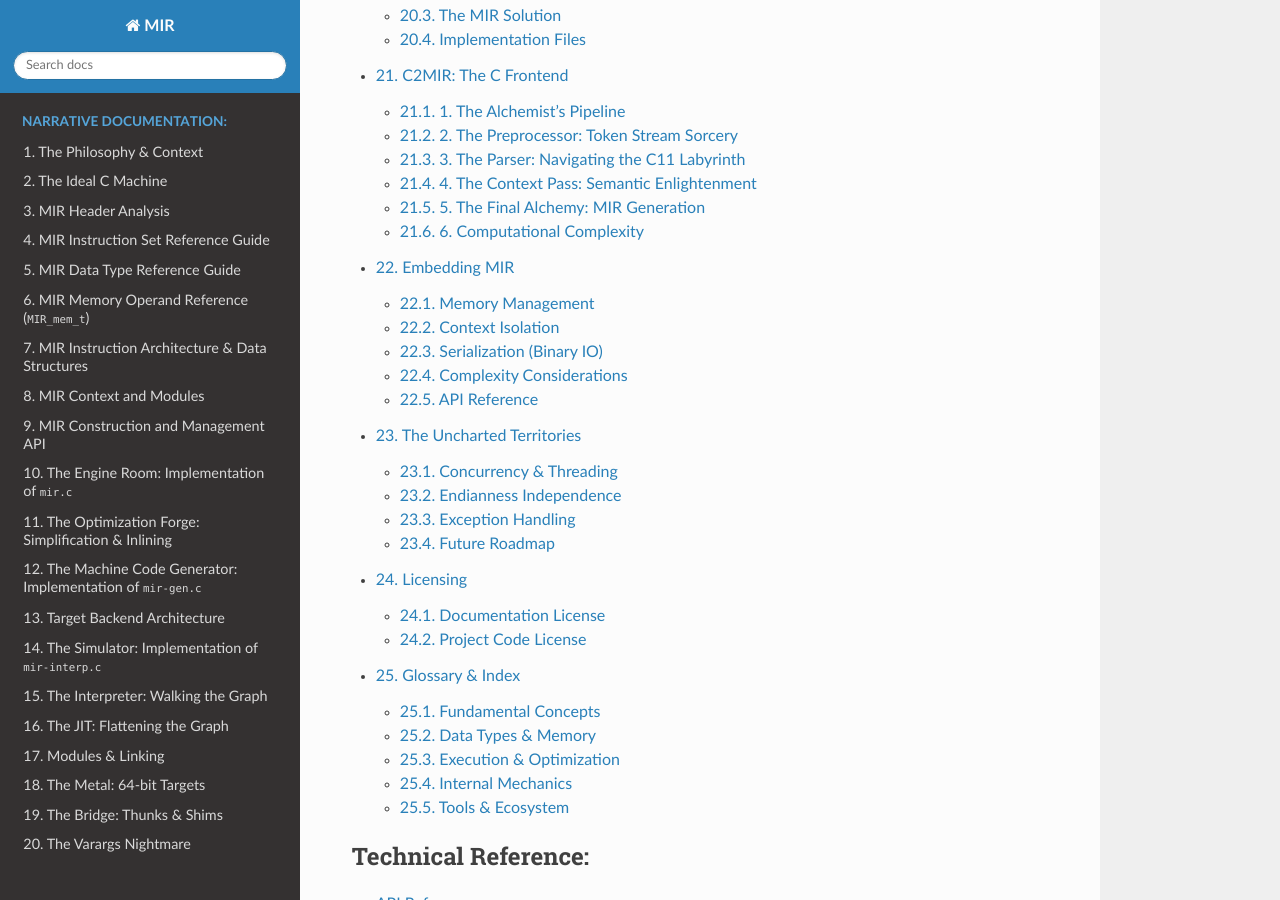
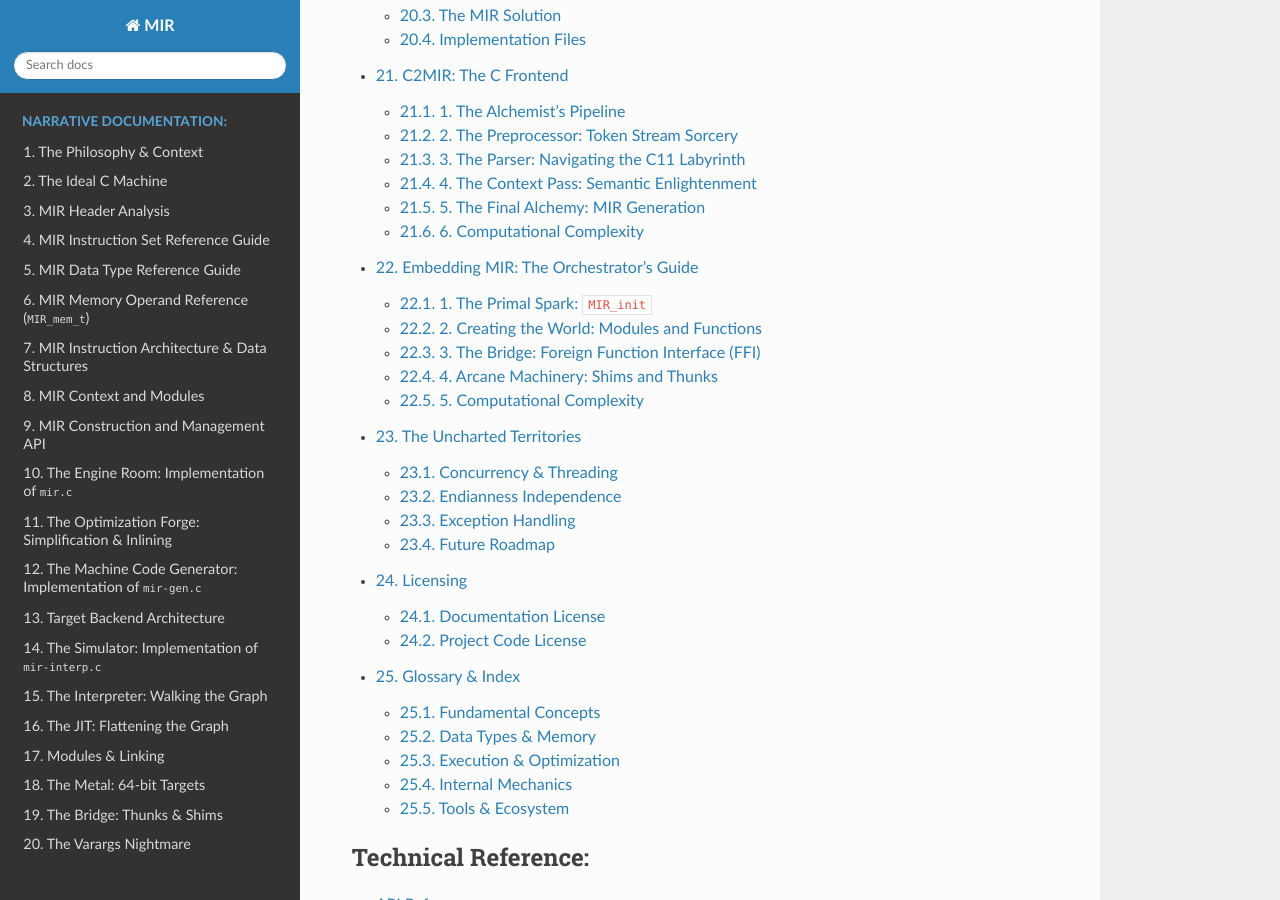
Before and after one commit to cyrilmhansen/mir-sys, a Sphinx documentation site: the page built from doc/index.rst, in a window 1280 px wide and 900 px high, scrolled down 5523 px. Built offline with Sphinx 7.4.7 and the Read the Docs theme 3.1.0, drawn with Linux system fonts in a browser that asks for light colours; some of the changed lines change nothing that is shown.

Commit message:
Docs: complete Embedding guide with technical details on shims, thunks, and FFI

```diff
--- a/doc/09_embedding.rst
+++ b/doc/09_embedding.rst
@@ -1,93 +1,120 @@
-Embedding MIR
-=============
+Embedding MIR: The Orchestrator's Guide
+======================================
 
-MIR is designed from the ground up to be embedded into other applications, from high-level language runtimes (Ruby, Lua) to operating system kernels. This chapter covers the essential mechanics of integrating MIR: memory management, context isolation, and serialization.
+Welcome to the **Conductor's Podium**.
 
-Memory Management
------------------
-MIR never calls `malloc`, `realloc`, or `free` directly. Instead, it relies on a user-provided allocator interface, making it suitable for restricted environments (kernels, embedded systems) or specialized memory strategies (arenas, pools).
+Embedding MIR into your application is not just about linking a library; it is about building a dynamic, self-evolving organism within your process. This chapter explores how to initialize the MIR universe, populate it with logic, and bridge the gap between static host code and dynamic JIT-compiled instructions.
 
-Initialization
-~~~~~~~~~~~~~~
-To start MIR, you must create a context using `MIR_init` (or `MIR_init2`), providing two allocators:
+1. The Primal Spark: ``MIR_init``
+---------------------------------
 
-1.  **Data Allocator** (`MIR_alloc_t`): Used for internal structures (IR nodes, lists, hash tables).
-2.  **Code Allocator** (`MIR_code_alloc_t`): Used by the JIT to allocate executable memory (needs `PROT_EXEC` on POSIX).
+Before any instruction can be executed, you must create a **Context**. The context is the container for all MIR modules, strings, and global state.
 
 .. code-block:: c
+   MIR_context_t ctx = MIR_init();
 
-   #include "mir.h"
-   #include "mir-gen.h"
+*   **Isolation**: Each context is independent. You can run multiple MIR instances in different threads without them interfering with each other.
+*   **Memory Management**: MIR uses its own internal allocators within the context to ensure high-speed allocations for tiny objects (like IR nodes).
 
-   // Example: Using standard malloc/free
-   void *my_malloc (size_t size, void *user_data) { return malloc(size); }
-   // ... define realloc and free ...
+2. Creating the World: Modules and Functions
+--------------------------------------------
 
-   int main() {
-       MIR_alloc_t alloc = { .malloc = my_malloc, ... };
-       MIR_context_t ctx = MIR_init(); // Uses default wrappers around malloc
-       // ...
-       MIR_finish(ctx);
-       return 0;
-   }
-
-Context Isolation
------------------
-All MIR state is encapsulated within the `MIR_context_t` opaque handle. This design guarantees:
-
--   **Thread Safety**: Multiple threads can run independent MIR contexts simultaneously without locking.
--   **Resource cleanup**: `MIR_finish(ctx)` frees all memory associated with that context.
-
-Serialization (Binary IO)
--------------------------
-For rapid startup, MIR modules can be serialized to a compact binary format. This allows you to compile standard libraries once and load them quickly, or cache JIT input.
-
-Standard I/O
-~~~~~~~~~~~~
-The simplest API reads/writes to a C `FILE*`.
+Once the context is ready, you build your logic hierarchy: **Module** -> **Function** -> **Instruction**.
 
 .. code-block:: c
+   MIR_module_t module = MIR_new_module(ctx, "my_logic");
+   MIR_item_t func_item = MIR_new_func(ctx, "add", 1, &res_type, 2,
+                                       MIR_T_I64, "a", MIR_T_I64, "b");
 
-   // Save to file
-   FILE *f = fopen("lib.mirb", "wb");
-   MIR_write(ctx, f);
-   fclose(f);
+   // Get the function object to add instructions
+   MIR_func_t func = func_item->u.func;
+   MIR_reg_t a = MIR_reg(ctx, "a", func);
+   MIR_reg_t b = MIR_reg(ctx, "b", func);
+   MIR_reg_t res = MIR_new_func_reg(ctx, func, MIR_T_I64, "res");
 
-   // Load from file
-   f = fopen("lib.mirb", "rb");
-   MIR_read(ctx, f);
-   fclose(f);
+   MIR_append_insn(ctx, func_item,
+                   MIR_new_insn(ctx, MIR_ADD, MIR_new_reg_op(ctx, res),
+                                MIR_new_reg_op(ctx, a), MIR_new_reg_op(ctx, b)));
+   MIR_append_insn(ctx, func_item,
+                   MIR_new_insn(ctx, MIR_RET, MIR_new_reg_op(ctx, res)));
 
-Custom Streams
-~~~~~~~~~~~~~~
-For advanced usage (e.g., loading from a memory buffer, network socket, or compressed archive), MIR provides function-pointer based APIs:
+   MIR_finish_func(ctx);
+   MIR_finish_module(ctx);
 
--   `MIR_write_with_func`
--   `MIR_read_with_func`
+3. The Bridge: Foreign Function Interface (FFI)
+-----------------------------------------------
+
+A JIT compiler is useless if it cannot talk to the host. MIR provides a robust **FFI** mechanism.
+
+3.1 Importing Host Functions
+~~~~~~~~~~~~~~~~~~~~~~~~~~~~
+
+To call a C function (like ``printf``) from MIR:
+
+1.  Create an **Import** item in your MIR module.
+2.  Use ``MIR_load_external`` to map the MIR name to the physical C function address.
 
 .. code-block:: c
+   MIR_new_import(ctx, "printf");
+   MIR_load_external(ctx, "printf", &printf);
 
-   // Example: Reading from a memory buffer
-   int byte_reader(MIR_context_t ctx) {
-       // return next byte from buffer or EOF
-   }
+3.2 Calling MIR from the Host
+~~~~~~~~~~~~~~~~~~~~~~~~~~~~~
 
-   MIR_read_with_func(ctx, byte_reader);
+To call a dynamic MIR function from your static C code, you have two choices:
 
-Complexity Considerations
--------------------------
--   **Initialization**: $O(1)$.
--   **Binary I/O**:
-    -   **Time**: $O(N)$ where $N$ is the size of the module. Binary loading is typically 10-100x faster than parsing textual MIR.
-    -   **Memory**: Stream-based. Only the resulting internal structures are allocated; no massive intermediate buffers are required.
+1.  **The Interpreter**: Slow but simple.
+    .. code-block:: c
+       MIR_val_t results[1], args[2];
+       args[0].i = 10; args[1].i = 20;
+       MIR_interp(ctx, func_item, results, 2, args[0], args[1]);
+2.  **The JIT Pointer**: Fast.
+    .. code-block:: c
+       typedef int64_t (*add_func_t)(int64_t, int64_t);
+       add_func_t fn_ptr = (add_func_t)MIR_gen(ctx, func_item);
+       int64_t sum = fn_ptr(10, 20);
 
-API Reference
--------------
-.. doxygenfunction:: MIR_init
-   :project: MIR
+.. _embedding_arcane:
 
-.. doxygenfunction:: MIR_read
-   :project: MIR
+4. Arcane Machinery: Shims and Thunks
+-------------------------------------
 
-.. doxygenfunction:: MIR_write
-   :project: MIR
+When the host calls a dynamic function, it isn't just a simple jump. There is an invisible layer of **Arcane Machinery** at work.
+
+4.1 The Interpreter Shim
+~~~~~~~~~~~~~~~~~~~~~~~~
+
+If you call an interpreted function through a physical function pointer, MIR must generate an **Interpreter Shim** on the fly.
+
+*   **The Problem**: The CPU expects a standard ABI (stack frames, register values). The interpreter needs a ``MIR_val_t`` array.
+*   **The Solution**: ``_MIR_get_interp_shim`` (e.g., in ``mir-x86_64.c``) emits raw machine code bytes that:
+    1.  Save all caller registers to a temporary buffer.
+    2.  Call the C-based ``MIR_interp`` function.
+    3.  Load the results back into the correct ABI return registers.
+    4.  Return to the caller as if nothing happened.
+
+4.2 The Lazy Thunk
+~~~~~~~~~~~~~~~~~~
+
+For lazy JIT compilation, MIR uses **Thunks**.
+
+*   **The Ghost**: When a module is loaded but not yet compiled, its function pointers point to a "Thunk"—a tiny trampoline.
+*   **The Trap**: When called, the thunk "traps" execution and calls the JIT generator.
+*   **The Patch**: The generator compiles the function and then **patches** the thunk (using ``_MIR_change_code``) to jump directly to the new native code. All subsequent calls bypass the generator entirely.
+
+.. note::
+   **Historical Lore: Self-Modifying Code**
+
+   In the 1980s, self-modifying code was common in games but is now highly restricted by modern OS security (W^X - Write XOR Execute). MIR navigates this by carefully managing memory protections and using architecture-specific "Fence" instructions (like ``ISB`` on ARM or ``MFENCE`` on x86) to flush the CPU's instruction cache after a patch.
+
+5. Computational Complexity
+---------------------------
+
+*   **Context Init (``MIR_init``)**: :math:`O(1)`.
+*   **Instruction Append**: :math:`O(1)` (Adding to a doubly-linked list).
+*   **Linking (``MIR_link``)**: :math:`O(I + E)` where :math:`I` is the number of imports and :math:`E` is the number of exports. It involves multiple hash table lookups to resolve names.
+*   **Memory**:
+    *   **IR Storage**: Proportional to the number of instructions.
+    *   **String Pool**: :math:`O(S)` where :math:`S` is the total length of all unique identifiers and string literals.
+
+Summary: Embedding MIR allows you to turn your application into a high-performance compiler host. Whether you are building a scripting language runtime or an optimized database query engine, MIR provides the physical foundation for your virtual dreams.
--- a/doc/99_glossary.rst
+++ b/doc/99_glossary.rst
@@ -127,6 +127,22 @@
     An optimization technique where the compiler evaluates constant expressions (like ``2 + 2``) at compile-time instead of generating code to calculate them at runtime.
     *See:* :doc:`08_c2mir` (Section 4).
 
+Context (``MIR_context_t``)
+    The primary container for all MIR state, including modules, functions, strings, and allocators. Multiple contexts can exist independently in the same process.
+    *See:* :doc:`09_embedding` (Section 1).
+
+Thunk
+    A tiny, dynamically generated piece of machine code that acts as a trampoline. In MIR, thunks are used for lazy compilation, "trapping" the first call to a function to trigger the JIT generator.
+    *See:* :doc:`09_embedding` (Section 4.2).
+
+Shim
+    An adapter layer between two different calling conventions. MIR generates shims to allow standard C code to call interpreted MIR functions by translating the ABI (registers/stack) into the interpreter's value-array format.
+    *See:* :doc:`09_embedding` (Section 4.1).
+
+Relocation
+    The process of "patching" absolute or relative addresses in machine code after the final memory location of a function or data item is known.
+    *See:* :doc:`23_mir_backends` (Section 6).
+
 Blue Painting
     A term from the C standard's macro expansion rules where a macro currently being expanded is marked as unavailable for further expansion to prevent infinite recursion.
     *See:* :doc:`08_c2mir` (Section 2).
```
